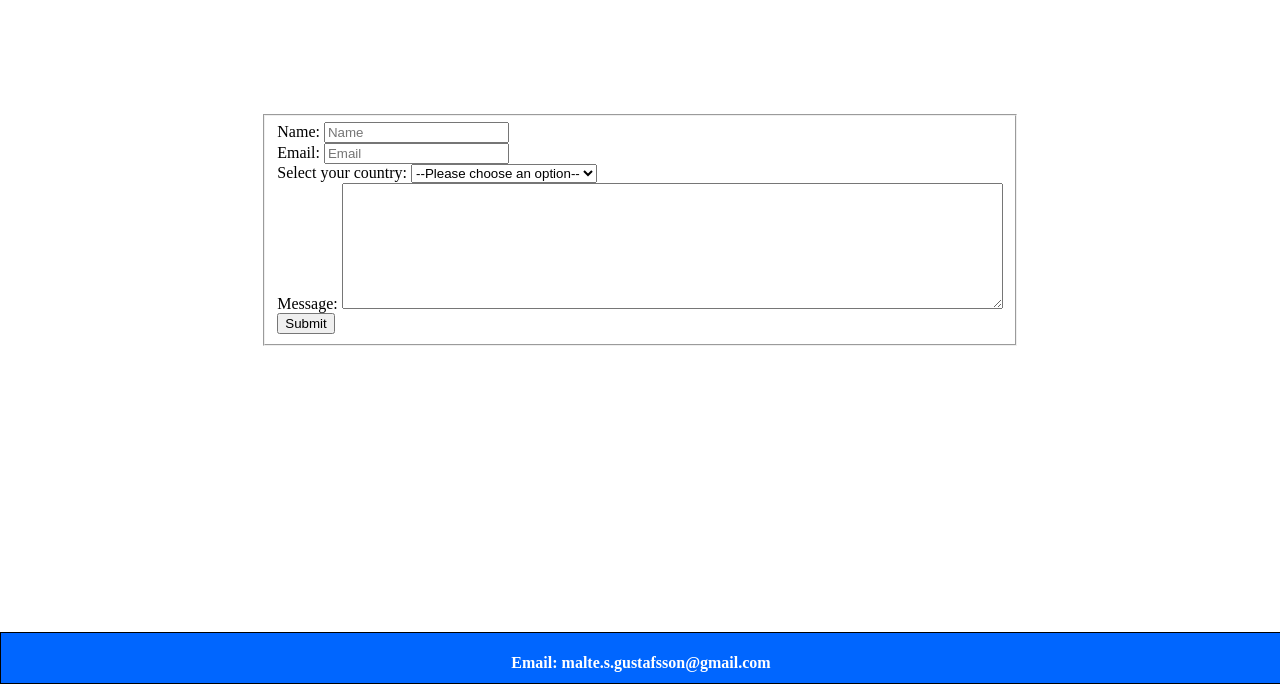
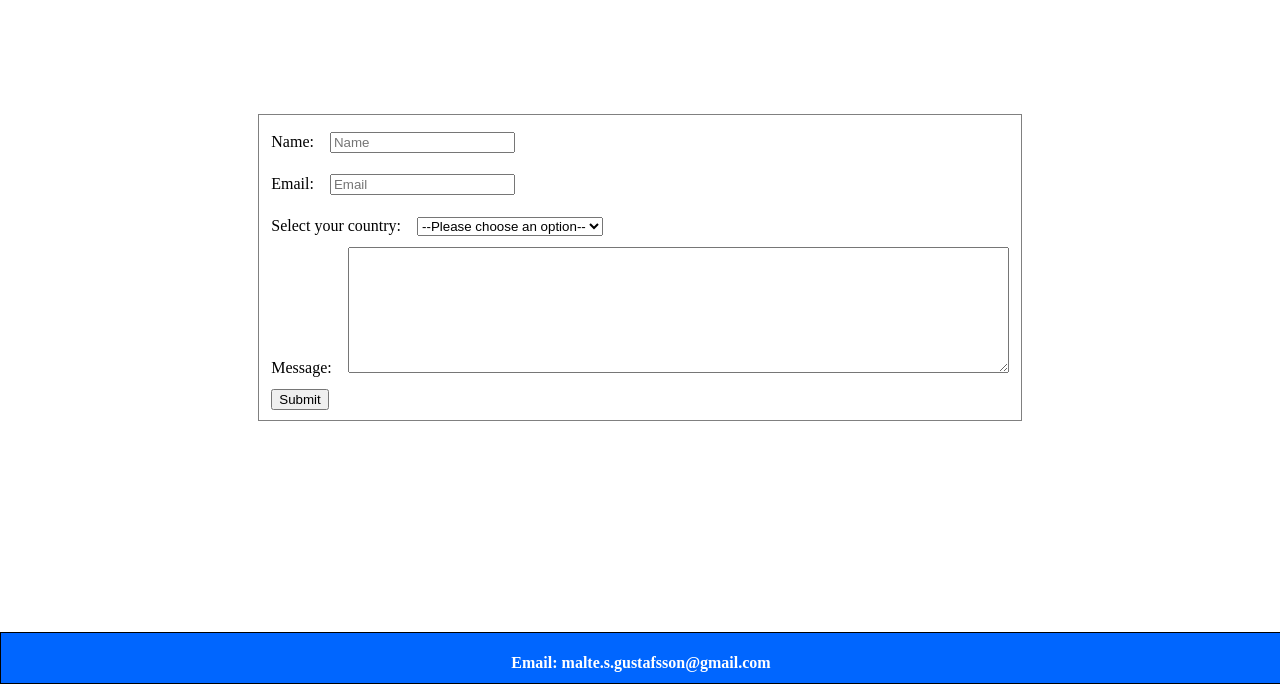
Before and after one commit to Maltesg/mandatory-htmlcss1, a plain HTML site: page contact.html in a window 1280 px wide. Shown: the part 116-800 px from the top of the page. Drawn offline with Linux system fonts and the light colour scheme.

Commit message:
form styling test

```diff
--- a/index.css
+++ b/index.css
@@ -132,4 +132,13 @@ form {
   display: flex;
   justify-content: center;
   margin-top: 10%;
+
 }
+fieldset {
+  border: 1px solid grey;
+  box-sizing: border-box;
+}
+label {
+  padding: 12px 12px 12px 0;
+  display: inline-block;
+}
```
